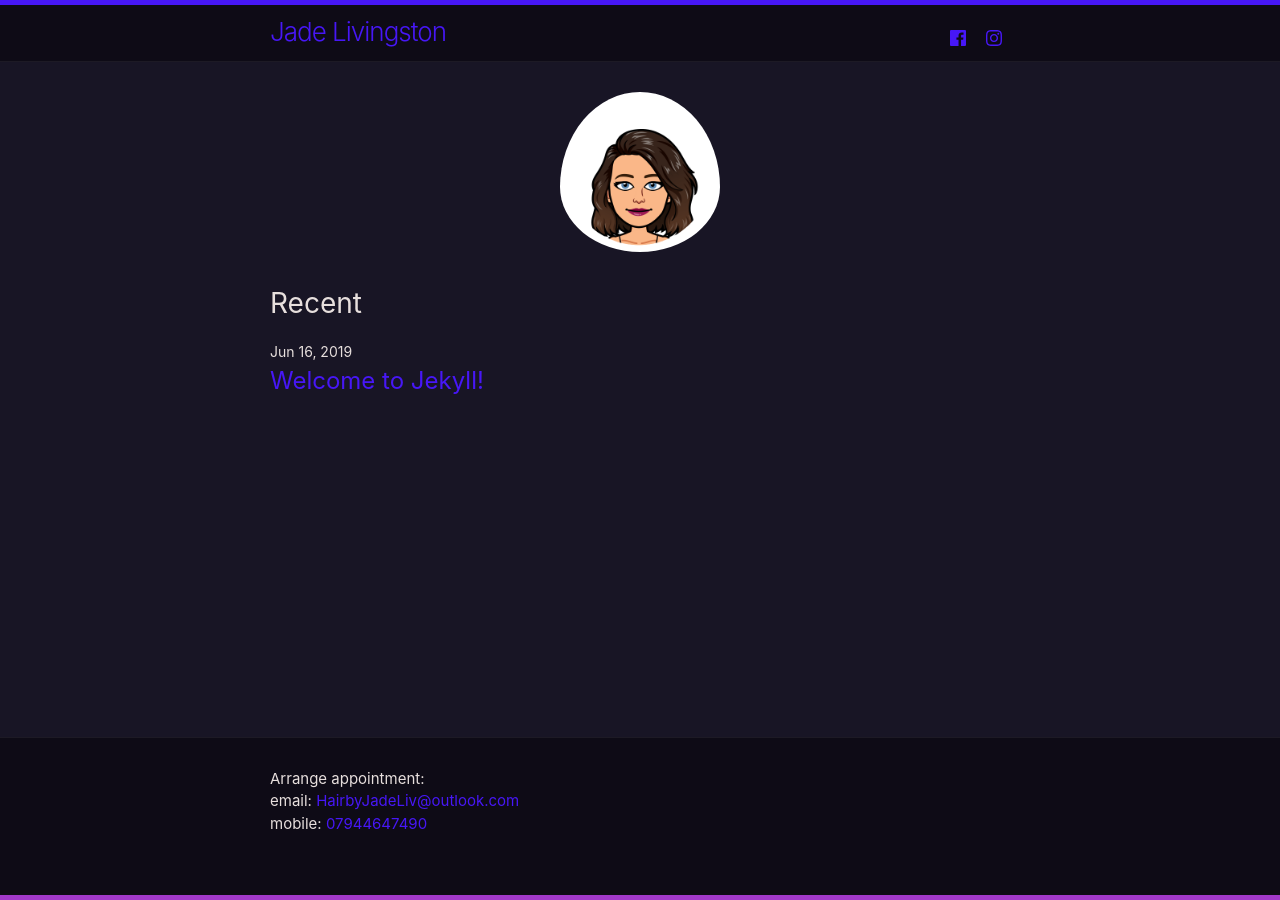
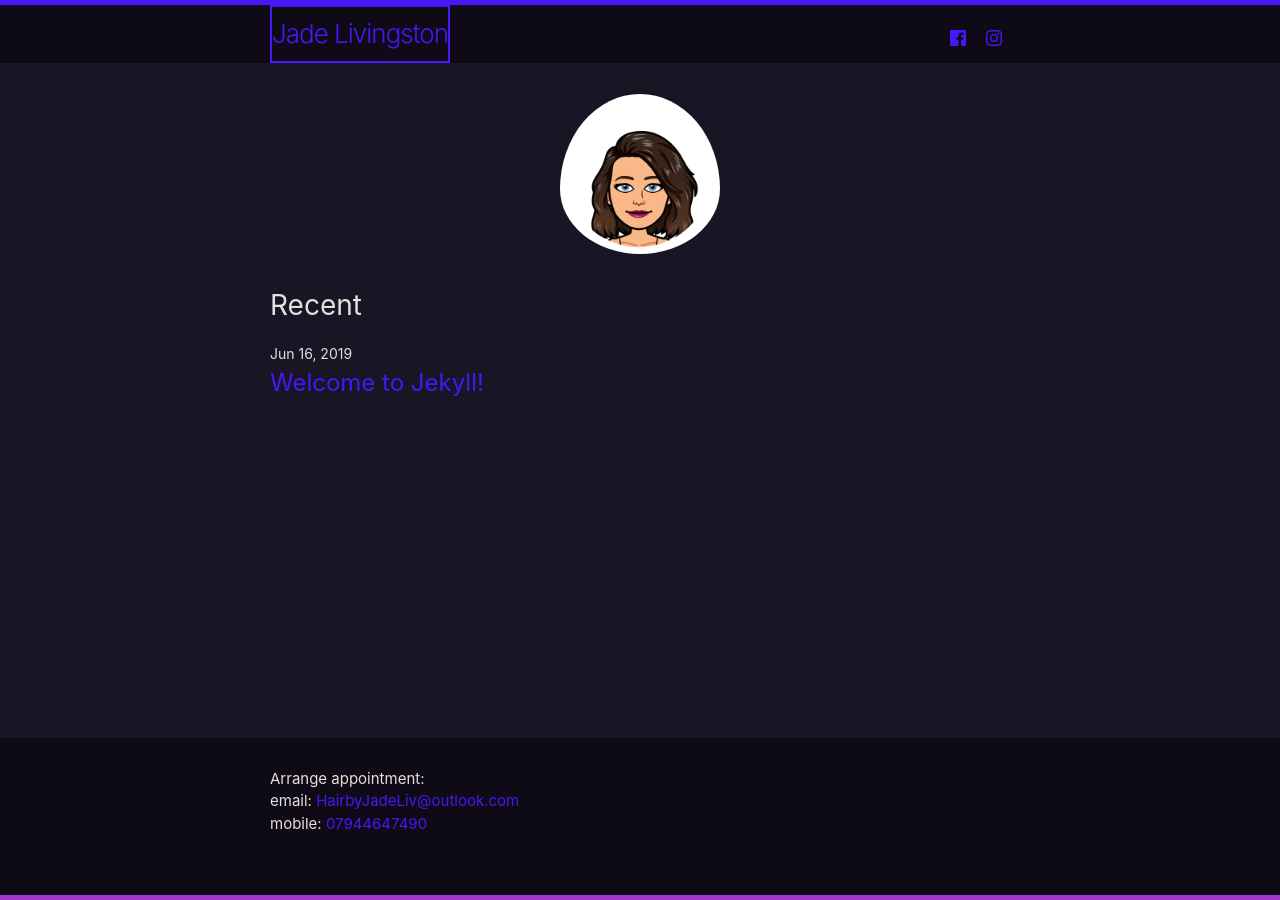
Before and after one commit to jadelivingston/jadelivingston.github.io, a Jekyll site: the page index.html, which Jekyll copies as it is, in a window 1280 px wide. Built offline with Jekyll 4.4.1, drawn with Linux system fonts in a browser that asks for light colours.

Commit message:
Update main.css

```diff
--- a/assets/main.css
+++ b/assets/main.css
@@ -204,6 +204,7 @@ table {
   line-height: 54px;
   letter-spacing: -1px;
   margin-bottom: 0;
+  border: 2px solid #4717F6;
   float: left; }
   .site-title, .site-title:visited {
     color: #4717F6; }
```
